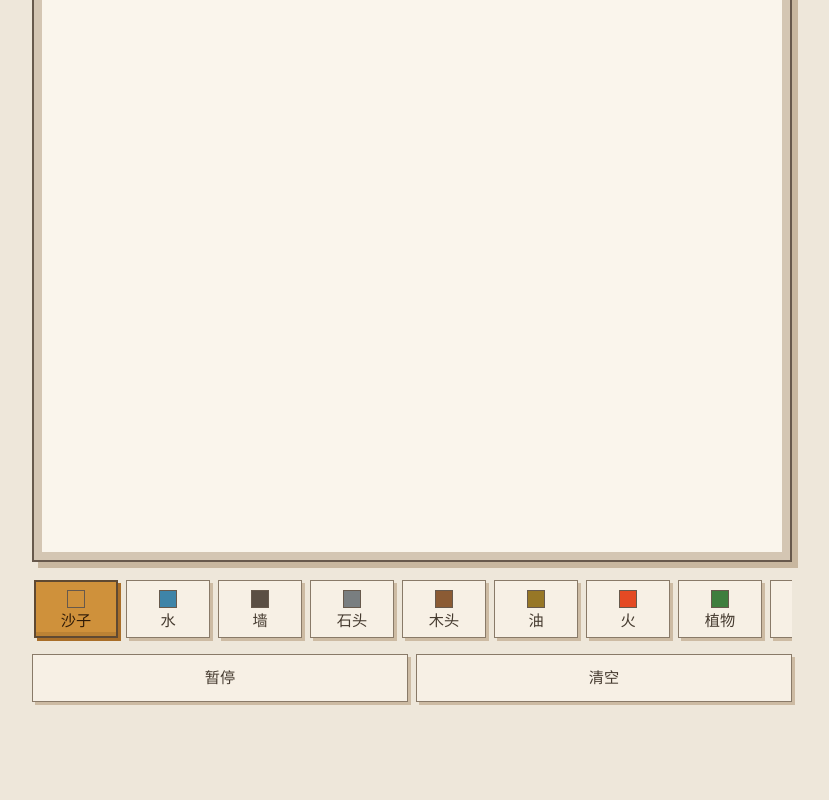
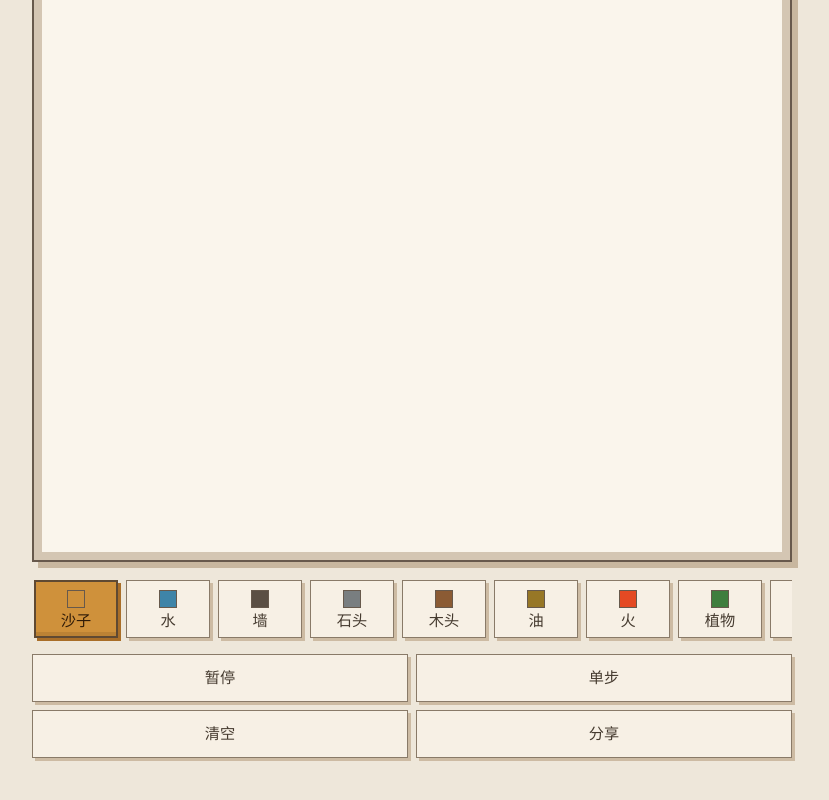
Before and after one commit to lmljk/pixel-alchemy, a React (Vite) app: page / in a window 1280 px wide. Shown: the part 276-1076 px from the top of the page, without its empty margins (228-1057 px from the left). Before the commit the page ends 1002 px from the top, so only its background shows below. Built offline with nearby package versions, Linux system fonts and the light colour scheme.

Commit message:
feat: add step and share toolbar controls

```diff
--- a/src/components/Toolbar.tsx
+++ b/src/components/Toolbar.tsx
@@ -6,12 +6,17 @@ import {
   type MaterialDefinition,
 } from "../simulation/materials";
 
+export type ShareStatus = "idle" | "copied" | "failed";
+
 type ToolbarProps = {
   tool: Material;
   paused: boolean;
   onToolChange: (tool: Material) => void;
   onPauseChange: (paused: boolean) => void;
   onClear: () => void;
+  onStep: () => void;
+  onShare: () => void;
+  shareStatus: ShareStatus;
 };
 
 function MaterialButton({
@@ -51,8 +56,23 @@ export function Toolbar({
   onToolChange,
   onPauseChange,
   onClear,
+  onStep,
+  onShare,
+  shareStatus,
 }: ToolbarProps) {
   const eraser = getMaterialDefinition(Material.Empty);
+  const shareLabel =
+    shareStatus === "copied"
+      ? "已复制"
+      : shareStatus === "failed"
+        ? "复制失败"
+        : "分享";
+  const statusMessage =
+    shareStatus === "copied"
+      ? "分享链接已复制"
+      : shareStatus === "failed"
+        ? "复制失败，请确认浏览器允许访问剪贴板"
+        : "";
 
   return (
     <div className="sandbox-controls">
@@ -88,10 +108,25 @@ export function Toolbar({
         >
           {paused ? "继续" : "暂停"}
         </button>
+        <button
+          className="tool-button"
+          type="button"
+          disabled={!paused}
+          onClick={onStep}
+        >
+          单步
+        </button>
         <button className="tool-button" type="button" onClick={onClear}>
           清空
         </button>
+        <button className="tool-button" type="button" onClick={onShare}>
+          {shareLabel}
+        </button>
       </div>
+
+      <p className="control-status" role="status" aria-live="polite">
+        {statusMessage}
+      </p>
     </div>
   );
 }
```
Also changed, not shown: 1 other file (tests, documents, lock files or other folders).
